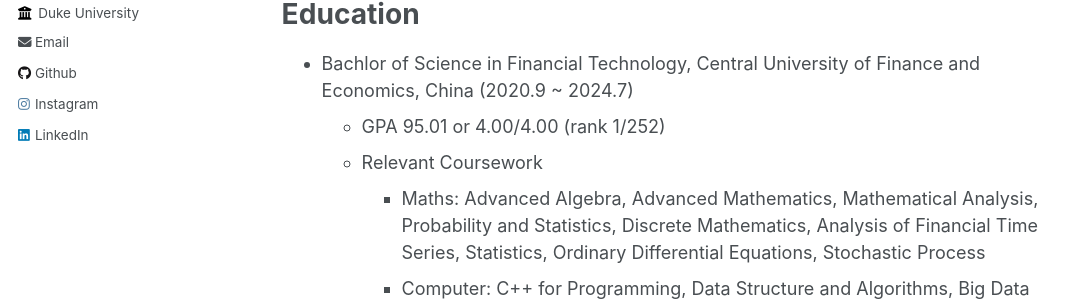
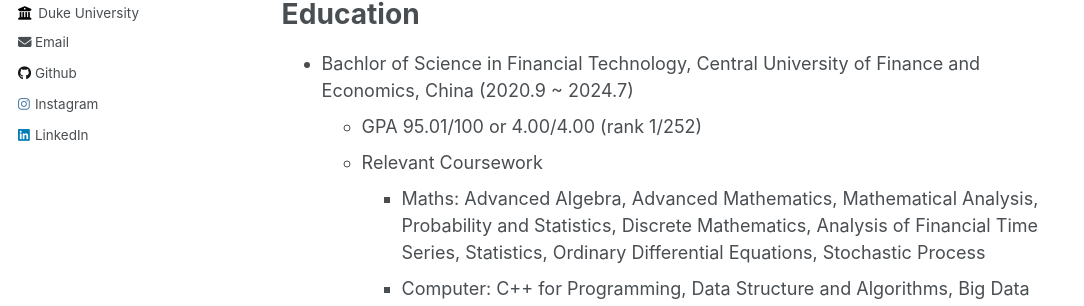
Before and after one commit to ShwayanHu/ShwayanHu.github.io, a Jekyll site: the page built from _pages/about.md, in a window 1280 px wide and 900 px high. Shown: the part 417-723 px from the top of the window, without its empty margins (0-1084 px from the left). Built offline with Jekyll 4.4.1, drawn with Linux system fonts in a browser that asks for light colours.

```diff
--- a/_pages/about.md
+++ b/_pages/about.md
@@ -14,7 +14,7 @@ Shwayan Hu is a Master student in Statistical Science at Duke University, Trinit
 # Education
 
 -   Bachlor of Science in Financial Technology, Central University of Finance and Economics, China (2020.9 ~ 2024.7)
-    -   GPA 95.01 or 4.00/4.00 (rank 1/252)
+    -   GPA 95.01/100 or 4.00/4.00 (rank 1/252)
     -   Relevant Coursework
         -   Maths: Advanced Algebra, Advanced Mathematics, Mathematical Analysis, Probability and Statistics, Discrete Mathematics, Analysis of Financial Time Series, Statistics, Ordinary Differential Equations, Stochastic Process
         -   Computer: C++ for Programming, Data Structure and Algorithms, Big Data and Finance, Principles and Applications of Artificial Intelligence, Deep Learning and Natural Language Processing, Cloud Computing and Big Data Technology
```
Also changed, not shown: _internship/internship-1.md (renamed from _internship/Huatai.md), _internship/internship-2.md (renamed from _internship/Tongxinyuan.md), 1 other file.
